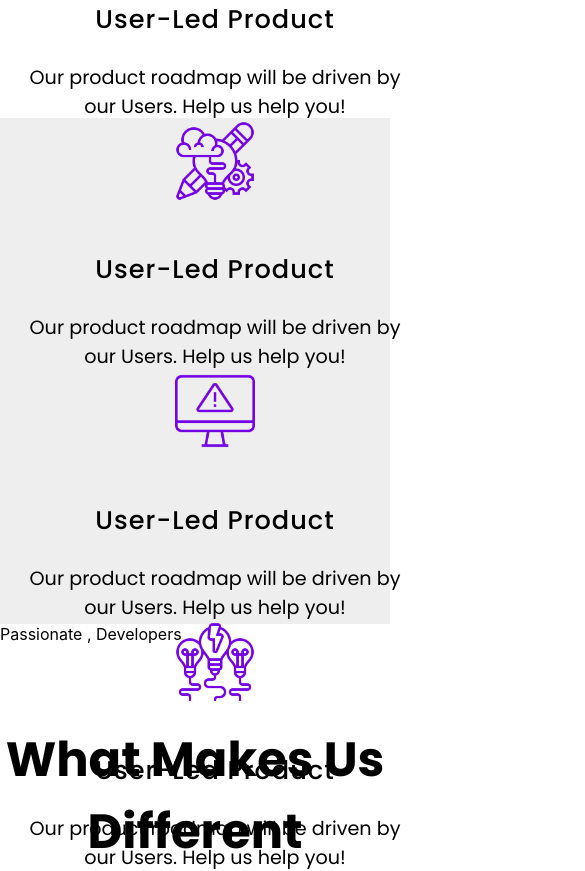
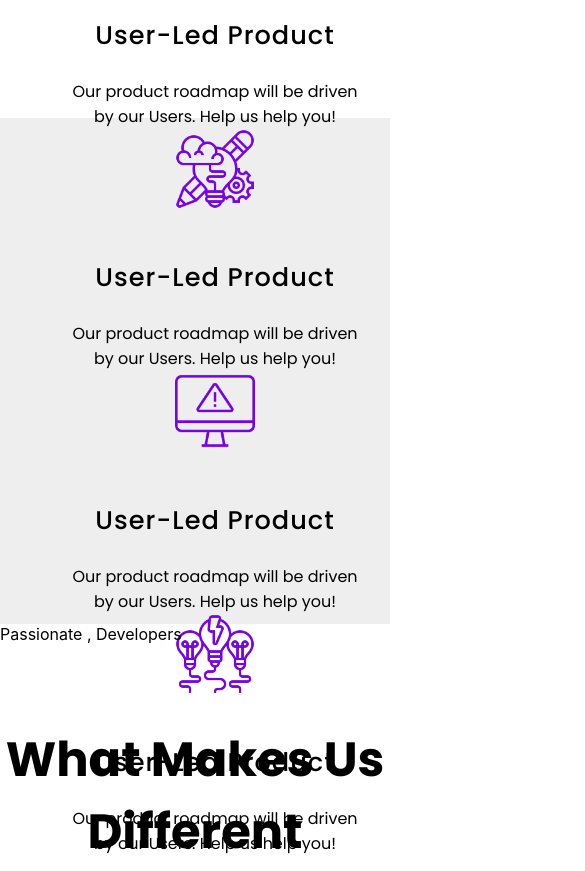
Before and after one commit to soohaib01/bitloop, a Next.js app: page /about in a window 390 px wide. Shown: the part 2240-3111 px from the top of the page, 585 px wide, since content can reach past the window. Built offline with nearby package versions, Linux system fonts and the light colour scheme.

Commit message:
Mobile Check

```diff
--- a/components/About/Creators.jsx
+++ b/components/About/Creators.jsx
@@ -10,22 +10,22 @@ const Creators = () => {
           <div className={Styles.Content}>
               <img src="/iconOne.png" alt="User Led Product" className={Styles.Icon} />
               <h3>User-Led Product</h3>
-              <p>Our product roadmap will be driven by our Users. Help us help you!</p>
+              <p>Our product roadmap will be driven <br></br> by our Users. Help us help you!</p>
           </div>
           <div className={Styles.Content}>
               <img src="/iconTwo.png" alt="User Led Product" className={Styles.Icon} />
               <h3>User-Led Product</h3>
-              <p>Our product roadmap will be driven by our Users. Help us help you!</p>
+              <p>Our product roadmap will be driven <br></br> by our Users. Help us help you!</p>
           </div>
           <div className={Styles.Content}>
               <img src="/iconThree.png" alt="User Led Product" className={Styles.Icon} />
               <h3>User-Led Product</h3>
-              <p>Our product roadmap will be driven by our Users. Help us help you!</p>
+              <p>Our product roadmap will be driven <br></br> by our Users. Help us help you!</p>
           </div>
             <div className={Styles.Content}>
               <img src="/iconFour.png" alt="User Led Product" className={Styles.Icon} />
               <h3>User-Led Product</h3>
-              <p>Our product roadmap will be driven by our Users. Help us help you!</p>
+              <p>Our product roadmap will be driven <br></br> by our Users. Help us help you!</p>
           </div>
         </div>
         </div>
--- a/styles/About/Creators.module.css
+++ b/styles/About/Creators.module.css
@@ -65,3 +65,18 @@
     /* align-items: center; */
   }
 }
+
+@media screen and (max-width: 1370px) {
+  .Content {
+    width: 100%;
+    display: flex;
+    flex-direction: column;
+    justify-content: center;
+    align-items: center;
+    margin-right: 0px;
+    margin-left: 0px;
+  }
+  .Content > p {
+    font-size: 1rem;
+  }
+}
--- a/styles/Mobilenav.module.css
+++ b/styles/Mobilenav.module.css
@@ -28,8 +28,7 @@
 .toggleBTn {
   position: absolute;
   top: 3%;
-  display: none;
-  right: 5%;
+  left: 180%;
 }
 
 @media screen and (max-width: 992px) {
```
